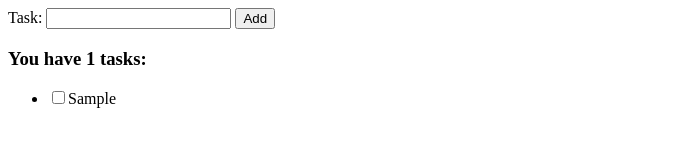
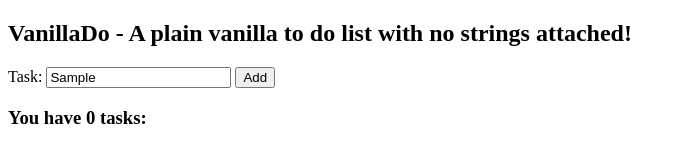
Before and after one commit to waqashsn/Vanilla-to-do-list-app, a website: page index.html in a window 1280 px wide. Both pictures are taken after typing "Sample" into the empty fields and a click on the button "Add". Shown: the whole page, without its empty margins (0-685 px from the left). Drawn offline with nearby package versions, Linux system fonts and the light colour scheme.

Commit message:
adding local storage - not yet working

```diff
--- a/index.html
+++ b/index.html
@@ -7,8 +7,10 @@
     <meta name="description" content="A simple to-do app interface in vanilla Javascript and HTML. No cosmetics.">
     <meta name="viewport" content="width=device-width, initial-scale=1">
     <script src="script.js" type="application/javascript" defer></script>
+    <script src="https://code.jquery.com/jquery-3.2.1.slim.min.js" integrity="sha384-KJ3o2DKtIkvYIK3UENzmM7KCkRr/rE9/Qpg6aAZGJwFDMVNA/GpGFF93hXpG5KkN" crossorigin="anonymous"></script>
 </head>
 <body>
+    <h2>VanillaDo - A plain vanilla to do list with no strings attached!</h2>
     <div id="inputArea">
         <label for="task">Task:</label>
         <input type="text" name="task" value="" id="taskTextBox">
--- a/script.js
+++ b/script.js
@@ -5,6 +5,17 @@ var listArea = document.getElementById("listArea");
 var taskCount = document.getElementById("counter"); //assign the task counter element to taskCount var
 taskCount.innerText = taskCounter(); //print the current number of tasks
 var taskIdentifier = taskCounter(); //assign current task counter value to taskIdentifier to be used to uniquely identify a tasks and will be assigned to them upon creation
+
+// $(document).ready(function() {
+//     if (localStorage.length) {
+//         for (var i = 0; i < localStorage.length; i++){
+//             prevTask = localStorage.getItem(localStorage.key(i));
+//             console.log(prevTask);
+//             addTask(taskTextBox.prevTask);
+//         }
+//     }
+// });
+
 
 //add eventlistener to "Add" button and pass the new task name by reading from textbox, inside an anonymouse function
 //if statement checks if textbox is empty, if its empty, task is not added.
@@ -25,7 +36,7 @@ document.getElementById("taskTextBox").addEventListener("keyup",  function(event
 
 //function to see how many tasks are in the list
 function taskCounter() {
-    if(taskList.childElementCount != 0) {
+    if (taskList.childElementCount != 0) {
         return taskList.childElementCount; //return how many chilren <li>s the <ul> have
     }
     else return 0;
@@ -34,7 +45,6 @@ function taskCounter() {
 //function that removes the task by receiving the unique taskid
 function removeTask(taskId) {
     document.getElementById(taskId).remove(); //remove the element with passed taskId
-    //console.log(itemId);
     taskCount.innerText = taskCounter(); //print the updated task counter after removal
 }
 
@@ -42,8 +52,9 @@ function removeTask(taskId) {
 function addTask(taskName) {
     //assigning each task a unique id which is concatenation of the task name (with spaces replaced with _) and taskIdentifier
     taskIdentifier++; //increment the task identifier by 1 so we can assign it to task being created
-    var taskUniqueId = taskName.replace(/ /g, "_") + String(taskIdentifier); // create a unique task id for task being created by concatenating task name with taskIdentifier
+    var taskUniqueId = taskName.replace(/\s+/g, "_") + String(taskIdentifier); // create a unique task id for task being created by concatenating task name with taskIdentifier
     //create and set attributes of a checkbox element
+    console.log(taskUniqueId);
     var newTaskCheckbox = document.createElement("input");
     newTaskCheckbox.type = "checkbox";
     newTaskCheckbox.name = taskUniqueId;
@@ -58,6 +69,8 @@ function addTask(taskName) {
         removeTask(newTaskCheckbox.id);
     });
 
+    localStorage.setItem(taskUniqueId, document.getElementById(taskUniqueId).value);
+
     var newTaskLi = document.createElement("li"); //create a list item node
     newTaskLi.id = taskUniqueId; //assign same unique task id to the li
     newTaskLi.appendChild(newTaskCheckbox); //append task checkbox to the li
```
